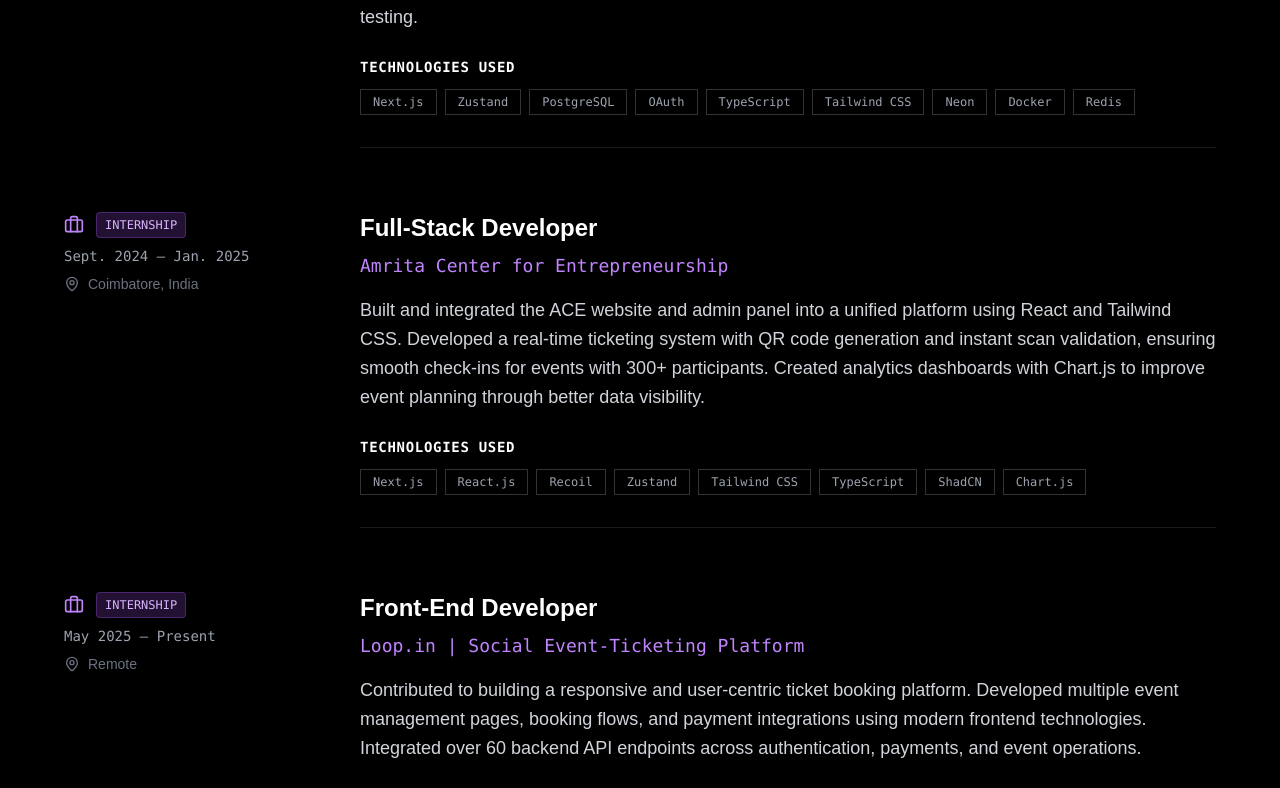
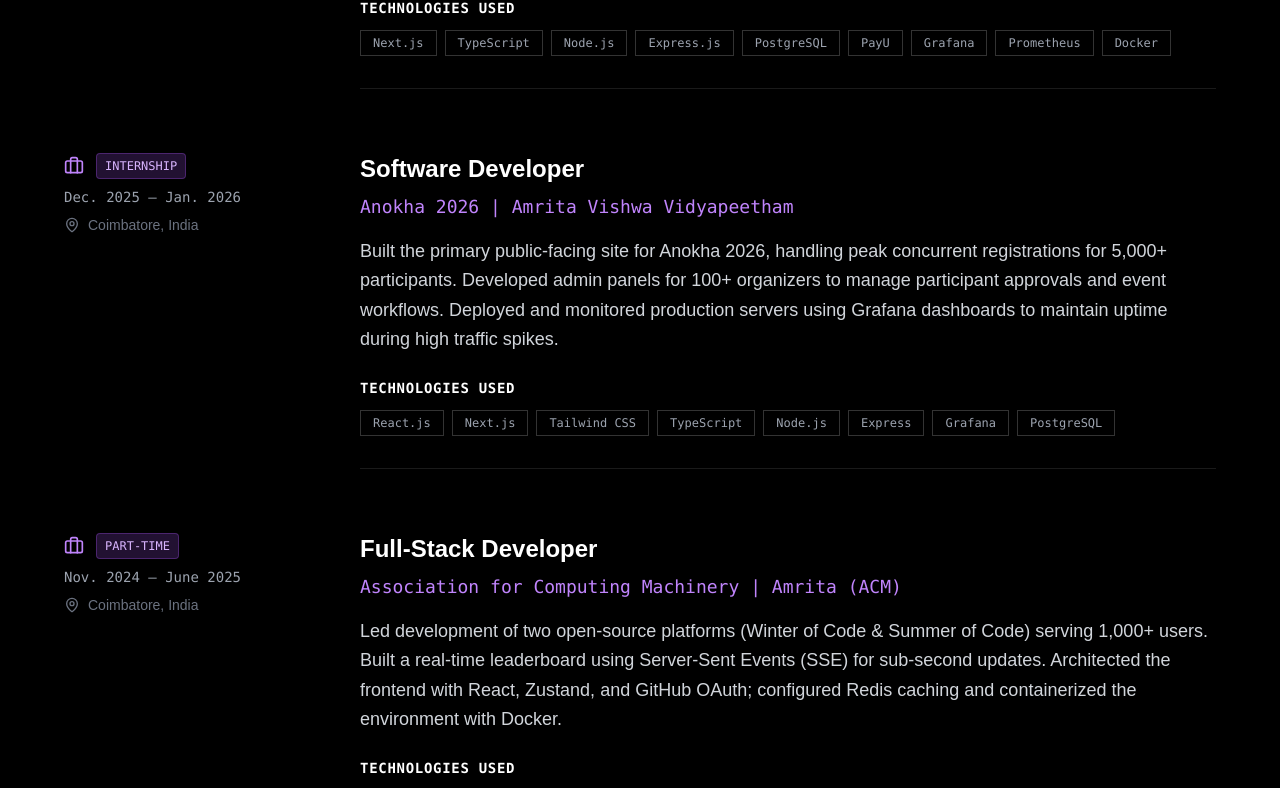
Before and after one commit to vijay-sb/Portfolio-v2, a Next.js app: page /experience in a window 1280 px wide. Shown: the part 963-1751 px from the top of the page. Built offline with nearby package versions, Linux system fonts and the light colour scheme.

Commit message:
Add resume section and update experience, projects, and skills based on latest resume

```diff
--- a/app/experience/page.tsx
+++ b/app/experience/page.tsx
@@ -91,37 +91,74 @@
 
 const experiences = [
   {
-    title: "Full-Stack Developer",
-    company: "Association for Computing Machinery | Amrita Vishwa Vidyapeetham (Amsoc)",
-    period: "Nov. 2024 – Jun. 2025",
+    title: "Software Developer · Lead",
+    company: "Pragati'26 | Amrita School of Business",
+    period: "Jan. 2026 – Feb. 2026",
     location: "Coimbatore, India",
     description:
-      "Served as the primary developer and core team member in building and scaling two full-stack platforms (Winter of Code & Summer of Code) for 1000+ users and 100+ GitHub repositories. Enabled real-time tracking of open-source contributions with a live leaderboard. Designed the frontend with global state management, GitHub OAuth, and backend API integration. Implemented server-sent events (SSE), configured PostgreSQL with Redis caching, and set up Docker containers for local development and testing.",
+      "Led a 10-member dev team to ship Pragati 2026 end-to-end, managed sprint planning, and delivered registration, payment, and event management modules. Integrated PayU payment gateway with webhook validation and failure-handling. Managed production infrastructure with reverse proxies and Grafana + Prometheus monitoring, maintaining uptime during peak operations.",
     technologies: [
       "Next.js",
-      "Zustand",
+      "TypeScript",
+      "Node.js",
+      "Express.js",
       "PostgreSQL",
-      "OAuth",
+      "PayU",
+      "Grafana",
+      "Prometheus",
+      "Docker",
+    ],
+    type: "Internship",
+  },
+  {
+    title: "Software Developer",
+    company: "Anokha 2026 | Amrita Vishwa Vidyapeetham",
+    period: "Dec. 2025 – Jan. 2026",
+    location: "Coimbatore, India",
+    description:
+      "Built the primary public-facing site for Anokha 2026, handling peak concurrent registrations for 5,000+ participants. Developed admin panels for 100+ organizers to manage participant approvals and event workflows. Deployed and monitored production servers using Grafana dashboards to maintain uptime during high traffic spikes.",
+    technologies: [
+      "React.js",
+      "Next.js",
+      "Tailwind CSS",
       "TypeScript",
-      "Tailwind CSS",
-      "Neon",
-      "Docker",
-      "Redis",
+      "Node.js",
+      "Express",
+      "Grafana",
+      "PostgreSQL",
     ],
     type: "Internship",
   },
   {
     title: "Full-Stack Developer",
-    company: "Amrita Center for Entrepreneurship",
+    company: "Association for Computing Machinery | Amrita (ACM)",
+    period: "Nov. 2024 – June 2025",
+    location: "Coimbatore, India",
+    description:
+      "Led development of two open-source platforms (Winter of Code & Summer of Code) serving 1,000+ users. Built a real-time leaderboard using Server-Sent Events (SSE) for sub-second updates. Architected the frontend with React, Zustand, and GitHub OAuth; configured Redis caching and containerized the environment with Docker.",
+    technologies: [
+      "React",
+      "Zustand",
+      "PostgreSQL",
+      "Redis",
+      "SSE",
+      "GitHub OAuth",
+      "Docker",
+      "TypeScript",
+    ],
+    type: "Part-Time",
+  },
+  {
+    title: "Full-Stack Developer",
+    company: "Amrita Center for Entrepreneurship (ACE)",
     period: "Sept. 2024 – Jan. 2025",
     location: "Coimbatore, India",
     description:
-      "Built and integrated the ACE website and admin panel into a unified platform using React and Tailwind CSS. Developed a real-time ticketing system with QR code generation and instant scan validation, ensuring smooth check-ins for events with 300+ participants. Created analytics dashboards with Chart.js to improve event planning through better data visibility.",
+      "Built the ACE club website and admin panel using React, enabling management for 1,000+ users. Implemented a real-time ticketing system with QR code generation and scan validation for event check-ins. Created analytics dashboards with Chart.js to improve event visibility.",
     technologies: [
+      "React.js",
       "Next.js",
-      "React.js",
       "Recoil",
-      "Zustand",
       "Tailwind CSS",
       "TypeScript",
       "ShadCN",
@@ -131,11 +168,11 @@
   },
   {
     title: "Front-End Developer",
-    company: "Loop.in | Social Event-Ticketing Platform",
+    company: "Loop.in | Event-Ticketing",
     period: "May 2025 – Present",
     location: "Remote",
     description:
-      "Contributed to building a responsive and user-centric ticket booking platform. Developed multiple event management pages, booking flows, and payment integrations using modern frontend technologies. Integrated over 60 backend API endpoints across authentication, payments, and event operations.",
+      "Developed responsive event booking flows and payment integrations. Integrated 60+ backend API endpoints for authentication, payments, and event operations.",
     technologies: [
       "Next.js",
       "TypeScript",
--- a/app/projects/page.tsx
+++ b/app/projects/page.tsx
@@ -109,27 +109,28 @@
     {
       title: "Interview-AI",
       description:
-        "An AI-powered interview preparation platform that provides personalized mock interviews and feedback.",
-      tags: ["Next.js", "TypeScript", "Tailwind CSS", "GEMINI", "PostgreSQL", "Clerk.io", "Drizzle"],
+        "An AI-powered interview preparation platform using Gemini APIs for role-specific questions and AI-driven webcam/audio feedback. Integrated Clerk for auth and Neon PostgreSQL for scalable storage.",
+      tags: ["Next.js", "Express.js", "Node.js", "PostgreSQL", "Clerk", "Gemini API", "TypeScript", "Tailwind CSS", "Drizzle"],
       demoUrl: "",
       githubUrl: "https://github.com/vijay-sb/Interview-AI",
       category: "ai",
       featured: true,
     },
     {
-      title: "Chronos",
-      description: "A self-hostable time table app for a classroom of 60",
-      tags: ["React Native", "TypeScript", "Expo", "NativeWind"],
+      title: "ACE Club Website",
+      description:
+        "Built the ACE club website and admin panel, implementing a real-time ticketing system with QR code generation and scan validation for event management.",
+      tags: ["React.js", "Next.js", "Recoil", "Tailwind CSS", "ShadCN", "TypeScript"],
       demoUrl: "",
-      githubUrl: "https://github.com/Infinite-Sum-Games/chronos",
-      category: "mobile",
-      featured: false,
+      githubUrl: "https://github.com/vijay-sb",
+      category: "web",
+      featured: true,
     },
     {
       title: "LeetPath Chrome Extension",
       description:
-        "Built a Chrome extension that enhances the LeetCode experience by providing suggestions based on the user's coding patterns and preferences.",
-      tags: ["OpenSource", "React", "Tailwind CSS", "Manifest V3", "JavaScript", "Firebase"],
+        "A Chrome extension for a LeetCode recommendation platform with personalized problem suggestions and Firebase synchronized login.",
+      tags: ["React", "Tailwind CSS", "Firebase", "Flask", "Express.js", "JavaScript", "Manifest V3"],
       demoUrl: "",
       githubUrl: "https://github.com/vijay-sb/LeetPath",
       category: "extension",
--- a/app/resume/page.tsx
+++ b/app/resume/page.tsx
@@ -3,7 +3,7 @@
 import { Download, FileText, Code, Server, Database } from "lucide-react"
 
 export default function SkillsPage() {
-  const commingSoon = true; // Set to true to show "Coming Soon" message
+  const commingSoon = false; // Set to true to show "Coming Soon" message
   return (
     <main className="min-h-screen bg-[#050510]">
       <Navbar />
@@ -34,39 +34,28 @@
             </div>
 
             <h2 className="text-3xl font-bold text-white mb-2">Vijay</h2>
-            <p className="text-xl text-purple-400 mb-6">Full Stack Developer || Web3 || AI</p>
+            <p className="text-xl text-purple-400 mb-6">Software Engineer || Full Stack Developer || AI Engineering</p>
           </div>
 
           <div className="max-w-3xl mx-auto text-center mb-8">
-            {/* <p className="text-gray-300 text-lg leading-relaxed mb-6">
-              Passionate full-stack developer with 5+ years of experience building modern web applications. I specialize
-              in creating scalable, user-friendly solutions using cutting-edge technologies like React, Node.js, and
-              cloud platforms.
-            </p>
-
-            <p className="text-gray-400 mb-8">
-              My expertise spans across frontend development, backend architecture, database design, and DevOps
-              practices. I'm committed to writing clean, maintainable code and delivering exceptional user experiences.
-            </p> */}
-
             {/* Quick Skills Overview */}
             <div className="grid grid-cols-1 md:grid-cols-3 gap-6 mb-8">
               <div className="bg-white/5 border border-white/10 rounded-lg p-4">
                 <Code className="w-8 h-8 text-blue-400 mx-auto mb-3" />
                 <h3 className="text-white font-semibold mb-2">Frontend</h3>
-                <p className="text-gray-400 text-sm">React,TypeScript, Tailwind CSS</p>
+                <p className="text-gray-400 text-sm">Next.js, React.js, TailwindCSS, TypeScript</p>
               </div>
 
               <div className="bg-white/5 border border-white/10 rounded-lg p-4">
                 <Server className="w-8 h-8 text-green-400 mx-auto mb-3" />
                 <h3 className="text-white font-semibold mb-2">Backend</h3>
-                <p className="text-gray-400 text-sm">Node.js, Express, REST APIs</p>
+                <p className="text-gray-400 text-sm">Node.js, Express, Go, Python, Flask</p>
               </div>
 
               <div className="bg-white/5 border border-white/10 rounded-lg p-4">
                 <Database className="w-8 h-8 text-purple-400 mx-auto mb-3" />
-                <h3 className="text-white font-semibold mb-2">Database</h3>
-                <p className="text-gray-400 text-sm">MongoDB, PostgreSQL, Redis</p>
+                <h3 className="text-white font-semibold mb-2">Database & Cloud</h3>
+                <p className="text-gray-400 text-sm">PostgreSQL, Redis, AWS, GCP, Docker</p>
               </div>
             </div>
 
@@ -101,8 +90,8 @@
           <div className="flex flex-wrap gap-6 justify-center text-gray-400">
             <div className="flex items-center gap-2">
               <span>Email:</span>
-              <a href="mailto:yourmail@example.com" className="text-blue-400 hover:underline">
-               vijaysb2006@gmail.com
+              <a href="mailto:vijaysb6306@gmail.com" className="text-blue-400 hover:underline">
+               vijaysb6306@gmail.com
               </a>
             </div>
             <div className="flex items-center gap-2">
--- a/app/skills/page.tsx
+++ b/app/skills/page.tsx
@@ -117,21 +117,21 @@
       icon: <Server className="w-6 h-6 text-green-400" />,
       color: "from-green-500 to-teal-500",
       borderColor: "border-green-500/30",
-      skills: ["Node.js", "Express", "REST API", "Authentication", "JWT", "Flask",],
+      skills: ["Node.js", "Express", "REST API", "Authentication", "JWT", "Flask", "Go", "Gin", "Elysia"],
     },
     {
       title: "Database",
       icon: <Database className="w-6 h-6 text-purple-400" />,
       color: "from-purple-500 to-indigo-500",
       borderColor: "border-purple-500/30",
-      skills: ["MongoDB", "PostgreSQL", "Redis", "Prisma", "MySQL", "SQLite", "Drizzle ORM"],
+      skills: ["MongoDB", "PostgreSQL", "Redis", "Prisma", "MySQL", "SQLite", "Drizzle ORM", "Supabase", "Firebase"],
     },
     {
       title: "DevOps & Deployment",
       icon: <Cpu className="w-6 h-6 text-orange-400" />,
       color: "from-orange-500 to-red-500",
       borderColor: "border-orange-500/30",
-      skills: ["Docker", "Azure", "Grafana","Prometheus"],
+      skills: ["Docker", "AWS", "Google Cloud", "Grafana", "Prometheus", "MCP", "Azure"],
     },
     {
       title: "Web Technologies",
@@ -145,7 +145,7 @@
       icon: <BarChart className="w-6 h-6 text-pink-400" />,
       color: "from-pink-500 to-purple-500",
       borderColor: "border-pink-500/30",
-      skills: ["Git", "Linux", "Postman", "Bruno"],
+      skills: ["Git", "Linux", "Postman", "Bruno", "ELK Stack", "Snowflake", "Vim"],
     },
   ]
 
@@ -161,8 +161,10 @@
                 "Data Structures",
                 "Algorithms",
                 "Operating Systems",
-                "Pyhton",
                 "Java",
+                "Python",
+                "Go",
+                "TypeScript",
                 "Haskel",
                 "C++",
                 "C",
```
Also changed, not shown: 1 other file (tests, documents, lock files or other folders).
